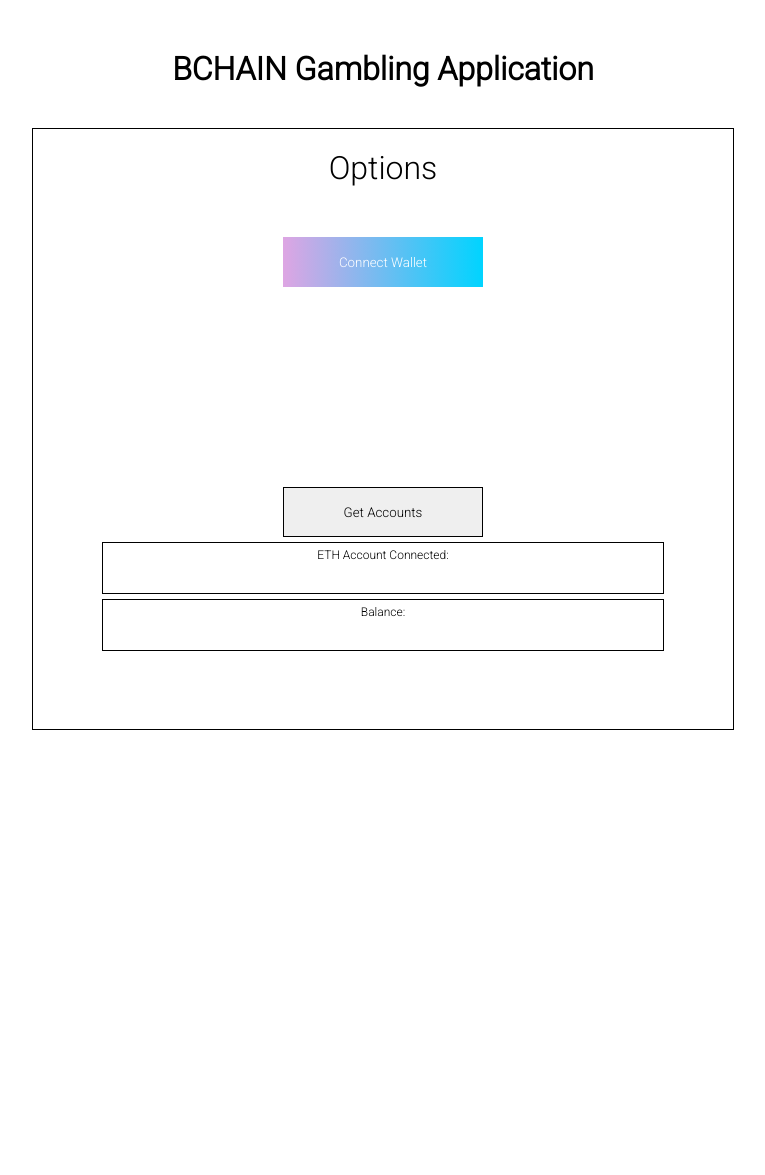
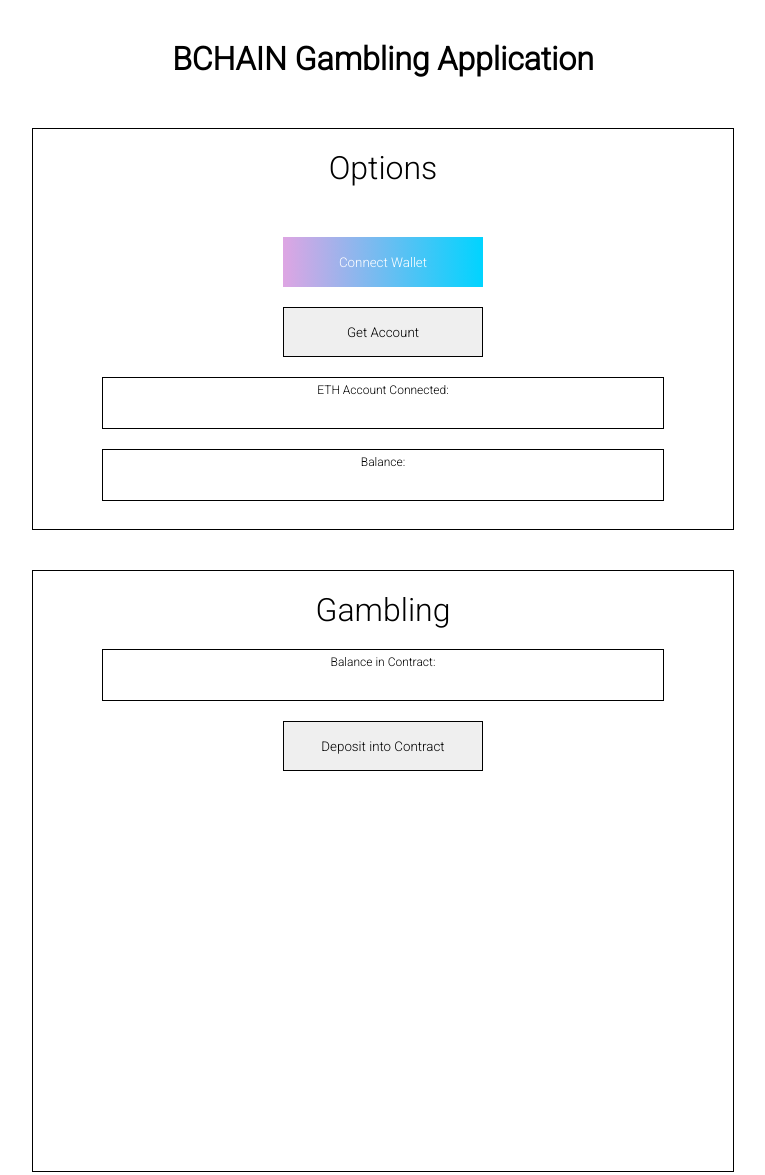
Before and after one commit to Seider9999/Bchain-Gambling, a plain HTML site: page index.html in a window 1280 px wide. Shown: the whole page, without its empty margins (257-1022 px from the left). Before the commit the page ends 800 px from the top, so only its background shows below. Drawn offline with Linux system fonts and the light colour scheme.

Commit message:
Small Updates on HTMl Markup and JS

```diff
--- a/contract.js
+++ b/contract.js
@@ -33,9 +33,10 @@ getAccountsButton.addEventListener('click', async () => {
     const accounts = await ethereum.request({ method: 'eth_accounts' });
     const balance = await ethereum.request({ method: 'eth_getBalance', params:[accounts[0],"latest"]  });
 
+
     //Display first Adress connected
     const AccountAdress = accounts[0] || 'Not able to get accounts // Please Connect your Wallet';
-    const AccountBalance = balance[0] || 'Not able to get accounts // Please Connect your Wallet';
+    const AccountBalance = balance[0] || 'Not able to get Balance // Please Connect your Wallet';
 
      //Write to Box
      document.getElementById('adress').innerText = AccountAdress
--- a/index.html
+++ b/index.html
@@ -10,8 +10,8 @@
     <script src="https://unpkg.com/web3@latest/dist/web3.min.js"></script>
 </head>
 <body>
+    <h1>BCHAIN Gambling Application</h1>
 <div class="master-wrap">
-    <h1>BCHAIN Gambling Application</h1>
 
     <div class="wallet-box">
 
@@ -23,7 +23,7 @@
 
         <div id="Account-section">
         <button id="accounts">
-            <p>Get Accounts</p>
+            <p>Get Account</p>
         </button>
 
         <div id="fieldAccount">
@@ -39,6 +39,21 @@
 
     </div>
 
+    <div class="game-box">
+        <p class = "title-box">Gambling</p>
+        <div id="fieldAccount">
+            <p class="title">Balance in Contract:</p>
+            <p id="balanceContract"></p>
+        </div>
+
+        <button id="accounts">
+            <p>Deposit into Contract</p>
+        </button>
+
+
+
+    </div>
+
 
 </div>
 
--- a/style/style.css
+++ b/style/style.css
@@ -18,15 +18,16 @@
     height: auto;
 }
 
-.master-wrap h1{
+ h1{
     text-align: center;
+    margin-top: 40px;
 }
 
 /*                */
 /* WALLET BOX     */
 /*                */
 .master-wrap .wallet-box{
-    height: 600px;
+    height: 400px;
     width: 700px;
     background-color: #fff ;
     margin: 0 auto;
@@ -42,6 +43,40 @@
 }
 
 /*                */
+/* Game Box       */
+/*                */
+.master-wrap .game-box{
+    height: 600px;
+    width: 700px;
+    background-color: #fff ;
+    margin: 0 auto;
+    margin-top: 40px;
+    border: 1px solid #000;
+    text-align: center;
+    margin-bottom: 100px;
+}
+
+.master-wrap .game-box .title-box{
+    font-size: 2em;
+    text-align: center;
+    margin-top: 20px;
+}
+
+.master-wrap .game-box #fieldAccount{
+    margin: 0 auto;
+    width: 80%;
+    height: 50px;
+    border: 1px solid #000;
+    margin-top: 20px;
+}
+
+.master-wrap .game-box #fieldAccount .title{
+    font-size: 12px;
+    margin-top: 5px;
+}
+
+
+/*                */
 /* Field           */
 /*                */
 .master-wrap .wallet-box #fieldAccount{
@@ -49,7 +84,7 @@
     width: 80%;
     height: 50px;
     border: 1px solid #000;
-    margin-top: 5px;
+    margin-top: 20px;
 }
 
 .master-wrap .wallet-box #fieldAccount .title{
@@ -93,9 +128,8 @@
     border: none;
     border: 1px solid #000;
     color: #000;
-    margin-top: 50px;
     cursor: pointer;
-    margin-top: 200px;
+    margin-top: 20px;
 }
 
 #accounts:hover{
```
